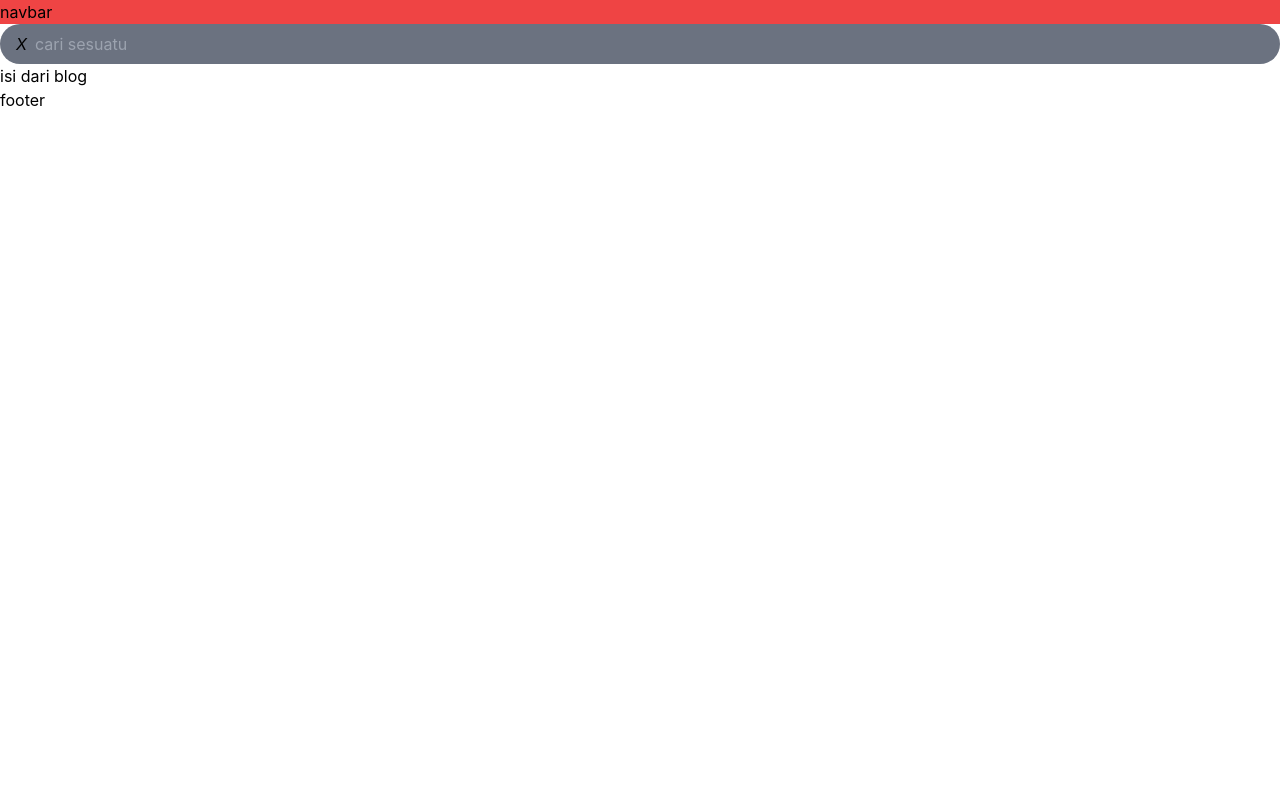
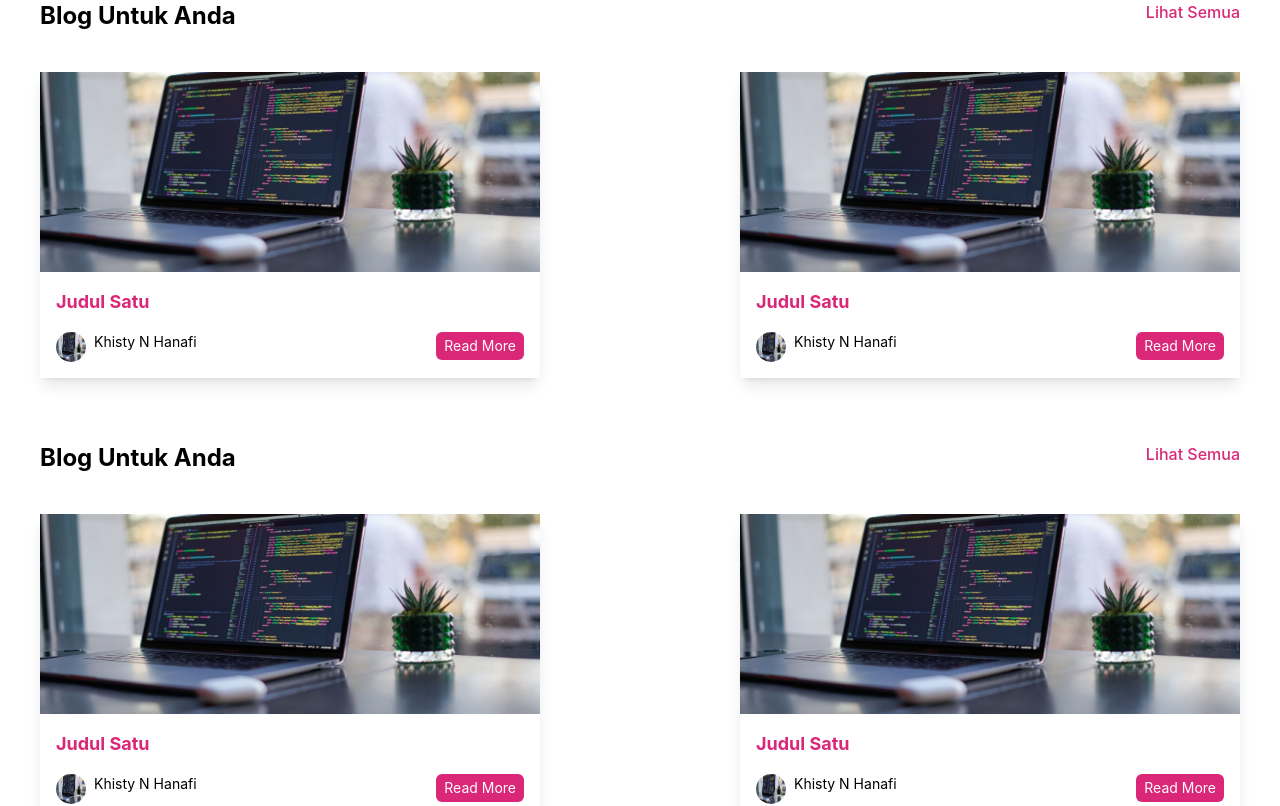
Before and after one commit to sartikadhaslam/tesfg, a Next.js app: page /blog in a window 1280 px wide. Shown: the top 806 px of the page. Built offline with nearby package versions, Linux system fonts and the light colour scheme.

Commit message:
edit item blog

```diff
--- a/components/BlockPage/index.tsx
+++ b/components/BlockPage/index.tsx
@@ -1,12 +1,14 @@
 import React from "react";
 import NavbarFooterLayout from "../../layout/NavbarFooterLayout";
 import InputStyled from "../shared/InputStyled";
+import CardBlog from "../Cards/CardBlog";
 
 export default function BlogPage() {
   return (
     <NavbarFooterLayout>
       <InputStyled placeholder={"cari sesuatu"} className="w-full" />
       <h1>isi dari blog</h1>
+
     </NavbarFooterLayout>
   );
 }
--- /dev/null
+++ b/components/Cards/CardBlog.tsx
@@ -0,0 +1,81 @@
+import Image from "next/image";
+import styles from "../../styles/Home.module.css";
+
+export default function CardBlog() {
+  return (
+    <>
+    <div className="container mx-auto px-10 pb-10">
+      <div className="flex flex-wrap justify-between">
+        <p className="text-2xl font-bold">Blog Untuk Anda</p>
+        <p className="font-medium text-pink-600">Lihat Semua</p>
+      </div>
+      <div className="flex flex-wrap justify-between mt-10">
+        <div className="w-full md:w-5/12">
+          <div className="relative flex flex-col bg-white w-full mb-6 shadow-lg">
+            <Image
+            className="m-0"
+            src="/pct1.png"
+            alt="Landscape picture"
+            width={500}
+            height={200}
+            />
+            <div className="relative p-4">
+              <h1 className="font-bold text-lg text-pink-600">Judul Satu</h1>
+              <div className="float-left flex mt-4">
+                <Image
+                className="rounded-full"
+                src="/pct1.png"
+                alt="Landscape picture"
+                width={30}
+                height={30}
+                />
+                <h1 className="px-2 mr-10 text-sm">Khisty N Hanafi</h1>
+              </div>
+              <div className="float-right flex mt-4">
+              <button
+                className="flloat-right text-sm py-1 px-2 rounded-md bg-pink-600 text-white"
+                type="submit"
+              >
+                Read More
+              </button>
+              </div>
+            </div>
+          </div>
+        </div>
+        <div className="w-full md:w-5/12">
+          <div className="relative flex flex-col min-w-0 bg-white w-full mb-6 shadow-lg">
+            <Image
+            className="m-0"
+            src="/pct1.png"
+            alt="Landscape picture"
+            width={500}
+            height={200}
+            />
+            <div className="relative p-4">
+              <h1 className="font-bold text-lg text-pink-600">Judul Satu</h1>
+              <div className="float-left flex mt-4">
+                <Image
+                className="rounded-full"
+                src="/pct1.png"
+                alt="Landscape picture"
+                width={30}
+                height={30}
+                />
+                <h1 className="px-2 mr-10 text-sm">Khisty N Hanafi</h1>
+              </div>
+              <div className="float-right flex mt-4">
+              <button
+                className="flloat-right text-sm py-1 px-2 rounded-md bg-pink-600 text-white"
+                type="submit"
+              >
+                Read More
+              </button>
+              </div>
+            </div>
+          </div>
+        </div>
+      </div>
+    </div>
+    </>
+  );
+}
--- a/pages/blog/index.tsx
+++ b/pages/blog/index.tsx
@@ -1,6 +1,54 @@
 import React from "react";
-import BlockPageIndex from "../../components/BlockPage";
+import CardBlog from "../../components/Cards/CardBlog";
 
 export default function BlogPage() {
-  return <BlockPageIndex />;
+  return (
+    <>
+    <main>
+      <section className="pb-20">
+          <CardBlog />
+          <CardBlog />
+          <CardBlog />
+      </section>
+      <section className="pt-20 block bg-pink-100">
+        <div className="container mx-auto px-10">
+          <div className="flex flex-wrap justify-center text-center mb-24">
+            <div className="w-full lg:w-12/12 px-4">
+              <h2 className="text-4xl font-bold mb-10">
+                SUBSCRIPTION
+              </h2>
+              <div className="flex flex-wrap pt-20 mb-20">
+                <div className="w-full lg:w-4/12 px-4">
+                  <div className="relative w-full mb-3">
+                    <input
+                        type="text"
+                        className="border-0 px-3 py-3 placeholder-pink-400 text-pink-600 bg-white rounded shadow focus:outline-none focus:ring w-full"
+                        placeholder="Nama"
+                    />
+                  </div>
+                </div>
+                <div className="w-full lg:w-4/12 px-4">
+                  <div className="relative w-full mb-3">
+                    <input
+                        type="email"
+                        className="border-0 px-3 py-3 placeholder-pink-400 text-pink-600 bg-white rounded shadow focus:outline-none focus:ring w-full"
+                        placeholder="Email"
+                    />
+                  </div>
+                </div>
+                <div className="w-full lg:w-4/12 px-4">
+                  <div className="relative w-full mb-3">
+                    <button className="px-3 py-3 bg-pink-600 text-white" type="submit">Berlangganan</button>
+                  </div>
+                </div>
+              </div>
+            </div>
+          </div>
+
+        </div>
+
+      </section>
+    </main>
+    </>
+  );
 }
```
Also changed, not shown: public/pct1.png (added), public/pct2.png (added).
